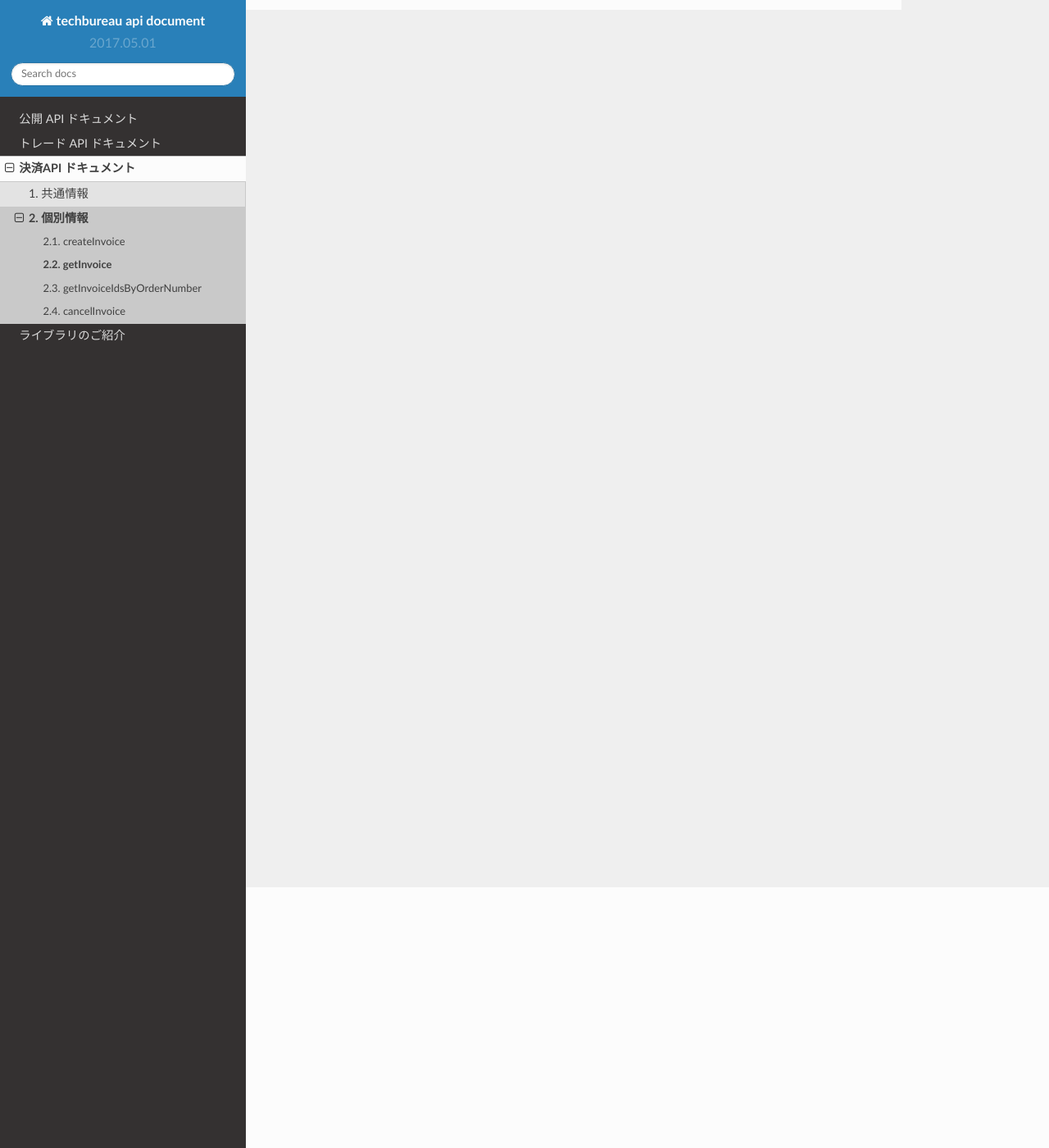
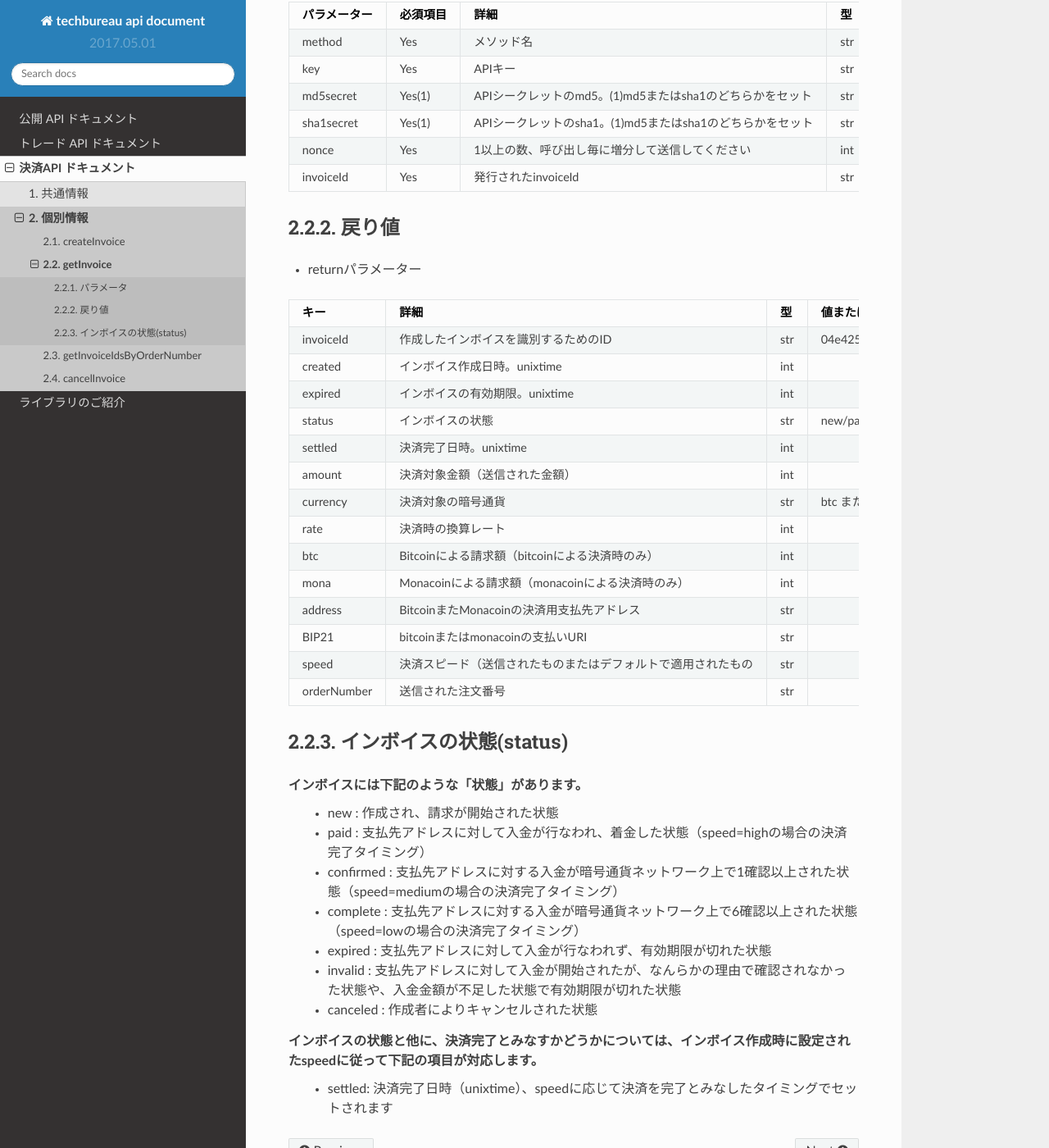
Before and after one commit to techbureau/api-doc, a Sphinx documentation site: the page built from docs/payment/2_individual/2_getInvoice.rst, in a window 1280 px wide and 1400 px high, scrolled down 318 px. Shown: the whole window at 82% size. Built offline with Sphinx 7.4.7 and the Read the Docs theme 2.0.0, drawn with Linux system fonts in a browser that asks for light colours; some of the changed text lies outside the part shown.

Commit message:
2_getInvoiceを追加

```diff
--- a/docs/payment/2_individual/2_getInvoice.rst
+++ b/docs/payment/2_individual/2_getInvoice.rst
@@ -1,3 +1,56 @@
 =============================
 getInvoice
 =============================
+
+
+* インボイス情報の取得
+作成したインボイスの情報を得ることができます。
+
+パラメータ
+==============
+.. csv-table::
+   :header: "パラメーター", "必須項目", "詳細", "型", "値または例"
+
+   "method", "Yes", "メソッド名", "str", "getInvoice"
+   "key", "Yes", "APIキー", "str", "　"
+   "md5secret", "Yes(1)", "APIシークレットのmd5。(1)md5またはsha1のどちらかをセット", "str", "　"
+   "sha1secret", "Yes(1)", "APIシークレットのsha1。(1)md5またはsha1のどちらかをセット", "str", "　"
+   "nonce", "Yes", "1以上の数、呼び出し毎に増分して送信してください", "int", "　"
+   "invoiceId", "Yes", "発行されたinvoiceId", "str", "　"
+
+
+戻り値
+==============
+* returnパラメーター
+
+.. csv-table::
+    :header: "キー", "詳細", "型", "値または例"
+
+    "invoiceId", "作成したインボイスを識別するためのID", "str", "04e42516-1652-11e5-9eb4-4437e6999eec"
+    "created", "インボイス作成日時。unixtime", "int", "　"
+    "expired", "インボイスの有効期限。unixtime", "int", "　"
+    "status", "インボイスの状態", "str", "new/paid/confirmed/complete/expired/invalid"
+    "settled", "決済完了日時。unixtime", "int", "　"
+    "amount", "決済対象金額（送信された金額）", "int", "　"
+    "currency", "決済対象の暗号通貨", "str", "btc または mona"
+    "rate", "決済時の換算レート", "int", "　"
+    "btc", "Bitcoinによる請求額（bitcoinによる決済時のみ）", "int", "　"
+    "mona", "Monacoinによる請求額（monacoinによる決済時のみ）", "int", "　"
+    "address", "BitcoinまたMonacoinの決済用支払先アドレス", "str", "　"
+    "BIP21", "bitcoinまたはmonacoinの支払いURI", "str", "　"
+    "speed", "決済スピード（送信されたものまたはデフォルトで適用されたもの", "str", "　"
+    "orderNumber", "送信された注文番号", "str", "　"
+
+
+インボイスの状態(status)
+==========================
+インボイスには下記のような「状態」があります。
+    * new : 作成され、請求が開始された状態
+    * paid : 支払先アドレスに対して入金が行なわれ、着金した状態（speed=highの場合の決済完了タイミング）
+    * confirmed : 支払先アドレスに対する入金が暗号通貨ネットワーク上で1確認以上された状態（speed=mediumの場合の決済完了タイミング）
+    * complete : 支払先アドレスに対する入金が暗号通貨ネットワーク上で6確認以上された状態（speed=lowの場合の決済完了タイミング）
+    * expired : 支払先アドレスに対して入金が行なわれず、有効期限が切れた状態
+    * invalid : 支払先アドレスに対して入金が開始されたが、なんらかの理由で確認されなかった状態や、入金金額が不足した状態で有効期限が切れた状態
+    * canceled : 作成者によりキャンセルされた状態
+インボイスの状態と他に、決済完了とみなすかどうかについては、インボイス作成時に設定されたspeedに従って下記の項目が対応します。
+    * settled: 決済完了日時（unixtime）、speedに応じて決済を完了とみなしたタイミングでセットされます
```
Also changed, not shown: docs/payment/2_individual/1_createInvoice.rst (+7 -7 lines).
